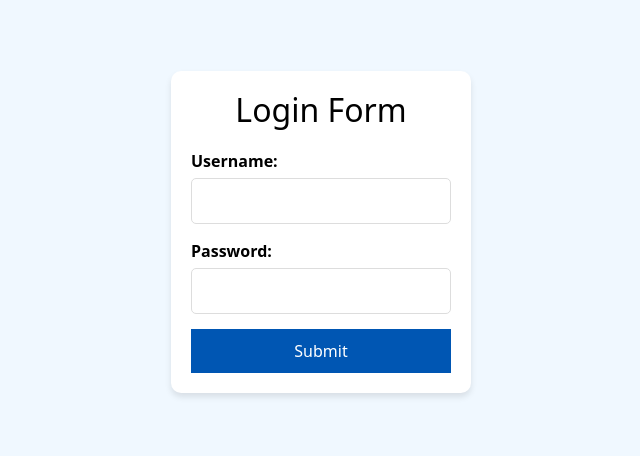
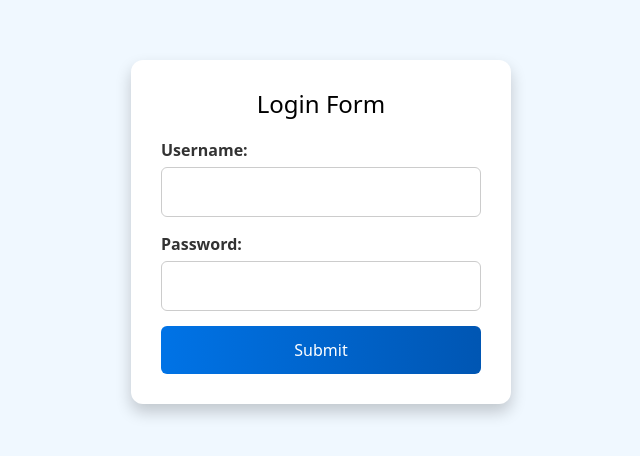
Before and after one commit to Kally-Dossa/currency-calculator, a React (Create React App) app in the folder front-end/: page /login in a window 1280 px wide. Shown: the part 188-644 px from the top of the page, without its empty margins (319-959 px from the left). Built offline with nearby package versions, Linux system fonts and the light colour scheme.

Commit message:
login form changes

```diff
--- a/front-end/src/Css/LoginForm.css
+++ b/front-end/src/Css/LoginForm.css
@@ -1,3 +1,4 @@
+/* General container styling */
 .login-container {
   display: flex;
   justify-content: center;
@@ -5,54 +6,70 @@
   height: 100vh;
 }
 
+/* Login Form Styling */
 .login-form {
   background: white;
-  padding: 20px;
-  border-radius: 10px;
-  box-shadow: 0 4px 6px rgba(0, 0, 0, 0.1);
-  width: 300px;
+  padding: 30px;
+  border-radius: 12px;
+  box-shadow: 0 8px 16px rgba(0, 0, 0, 0.2);
+  width: 380px;
+  text-align: center;
 }
 
-.login-form h2 {
-  text-align: center;
-  margin-bottom: 20px;
+.login-form:hover {
 }
 
+/* Heading */
+.login-form h2 {
+  margin-bottom: 20px;
+  font-size: 24px;
+}
+
+/* Form Group */
 .form-group {
   margin-bottom: 15px;
+  text-align: left;
 }
 
 .form-group label {
   display: block;
   margin-bottom: 5px;
   font-weight: bold;
+  color: #333;
 }
 
 .form-group input {
   width: 100%;
-  padding: 10px;
-  border: 1px solid #ddd;
-  border-radius: 5px;
+  padding: 12px;
+  border: 1px solid #ccc;
+  border-radius: 6px;
+  font-size: 16px;
 }
 
-button {
+.form-group input:focus {
+  border-color: #0056b3;
+  outline: none;
+  box-shadow: 0 0 5px rgba(0, 86, 179, 0.3);
+}
+
+/* Submit Button */
+.submit-btn {
   width: 100%;
-  padding: 10px;
-  background-color: #0056b3;
+  padding: 12px;
+  background: linear-gradient(to right, #0073e6, #0056b3);
   color: white;
   border: none;
-  border-radius: 5px;
+  border-radius: 6px;
+  font-size: 16px;
   cursor: pointer;
 }
 
-button:hover {
-  background-color: #0056b3;
-}
+/* Error Message */
 .error-message {
   color: #ca383f;
   background-color: #f8c5c5;
-  padding: 10px;
-  border-radius: 5px;
+  padding: 12px;
+  border-radius: 6px;
   text-align: center;
   margin-bottom: 10px;
 }
```
